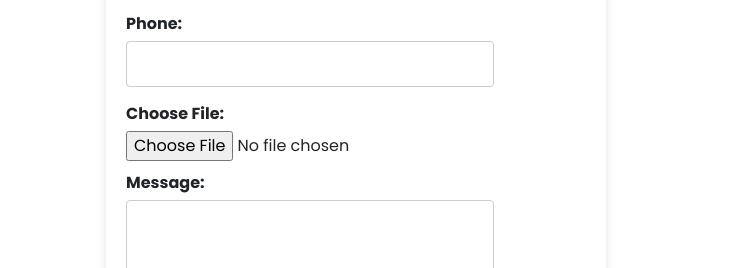
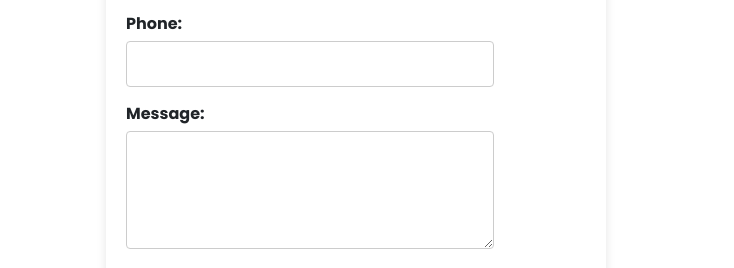
Before and after one commit to fremont3dprinting/fremont3dprinting, a plain HTML site: page contact.html in a window 1280 px wide. Shown: the part 520-788 px from the top of the page, 546-1280 px from the left. Drawn offline with nearby package versions, Linux system fonts and the light colour scheme.

Commit message:
Update contact.html

```diff
--- a/contact.html
+++ b/contact.html
@@ -74,8 +74,8 @@
                <label for="phone">Phone:</label>
                <input type="tel" id="phone" name="phone">
 
-               <label for="file">Choose File:</label>
-               <input type="file" id="file" name="upload">
+            <!--   <label for="file">Choose File:</label>
+               <input type="file" id="file" name="upload"> -->
 
                <label for="message">Message:</label>
                <textarea id="message" name="message" rows="4" required></textarea>
```
